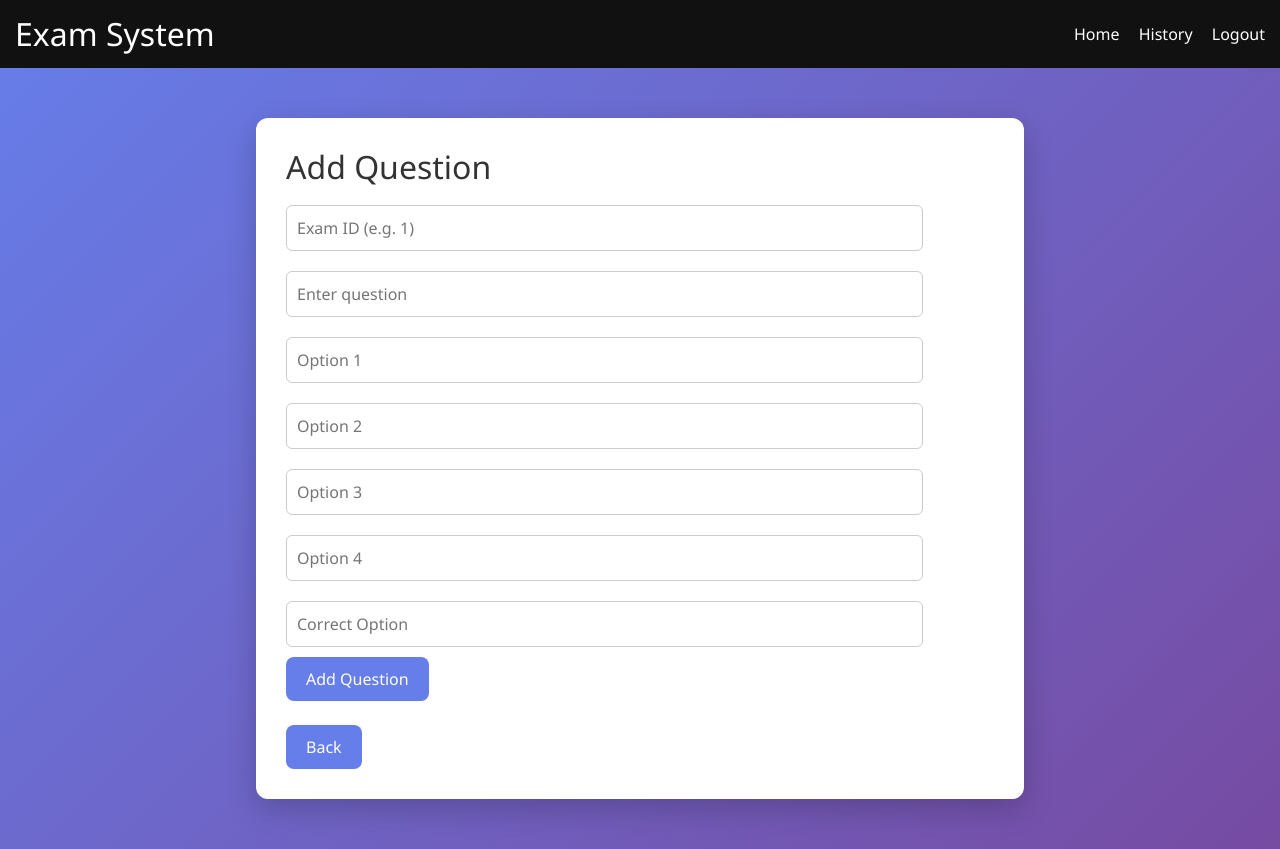
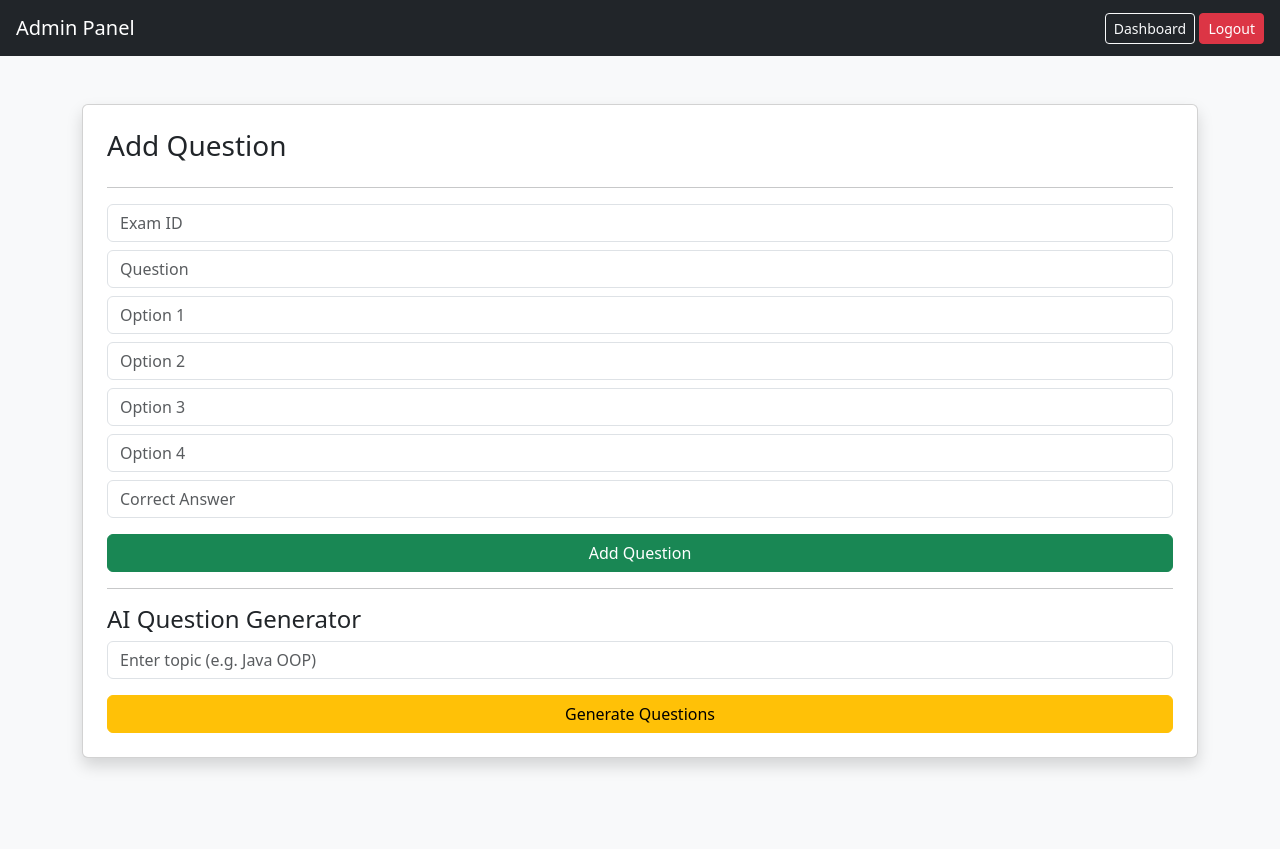
Before and after one commit to abhinavr645/exam-system, a Flask app: page /admin in a window 1280 px wide. After the commit the page ends 769 px from the top, so only its background shows below. Run offline with Flask 3, Linux system fonts and the light colour scheme; the visitor is signed in with stand-in values (Sample User, id 1).

Commit message:
Update admin.html

```diff
--- a/templates/admin.html
+++ b/templates/admin.html
@@ -3,44 +3,51 @@
 <head>
     <title>Admin Panel</title>
     <link href="https://cdn.jsdelivr.net/npm/bootstrap@5.3.0/dist/css/bootstrap.min.css" rel="stylesheet">
-    <link rel="stylesheet" href="/static/style.css">
 </head>
-<body>
+<body class="bg-light">
 
-    <div class="navbar">
-    <h2>Exam System</h2>
+<nav class="navbar navbar-dark bg-dark px-3">
+    <span class="navbar-brand">Admin Panel</span>
+    <div>
+        <a href="/dashboard" class="btn btn-outline-light btn-sm">Dashboard</a>
+        <a href="/logout" class="btn btn-danger btn-sm">Logout</a>
+    </div>
+</nav>
 
-    <div>
-        <a href="/dashboard">Home</a>
-        <a href="/history">History</a>
-        <a href="/logout">Logout</a>
-    </div>
-</div>
+<div class="container mt-5">
 
-<div class="container">
+<div class="card p-4 shadow">
 
-<h2>Add Question</h2>
+<h3>Add Question</h3>
+<hr>
 
 <form method="POST" action="/add_question">
 
-    <input type="number" name="exam_id" placeholder="Exam ID (e.g. 1)" required><br>
+    <input type="number" name="exam_id" class="form-control mb-2" placeholder="Exam ID" required>
+    <input type="text" name="question" class="form-control mb-2" placeholder="Question" required>
+    <input type="text" name="option1" class="form-control mb-2" placeholder="Option 1" required>
+    <input type="text" name="option2" class="form-control mb-2" placeholder="Option 2" required>
+    <input type="text" name="option3" class="form-control mb-2" placeholder="Option 3" required>
+    <input type="text" name="option4" class="form-control mb-2" placeholder="Option 4" required>
+    <input type="text" name="correct" class="form-control mb-3" placeholder="Correct Answer" required>
 
-    <input type="text" name="question" placeholder="Enter question" required><br>
-
-    <input type="text" name="option1" placeholder="Option 1" required><br>
-    <input type="text" name="option2" placeholder="Option 2" required><br>
-    <input type="text" name="option3" placeholder="Option 3" required><br>
-    <input type="text" name="option4" placeholder="Option 4" required><br>
-
-    <input type="text" name="correct" placeholder="Correct Option" required><br>
-
-    <button type="submit">Add Question</button>
+    <button class="btn btn-success w-100">Add Question</button>
 
 </form>
 
-<br>
+<hr>
 
-<a href="/dashboard"><button>Back</button></a>
+<h4>AI Question Generator</h4>
+
+<form method="POST" action="/generate">
+
+    <input type="text" name="topic" class="form-control mb-3" placeholder="Enter topic (e.g. Java OOP)" required>
+
+    <button class="btn btn-warning w-100">Generate Questions</button>
+
+</form>
+
+</div>
 
 </div>
 
```
